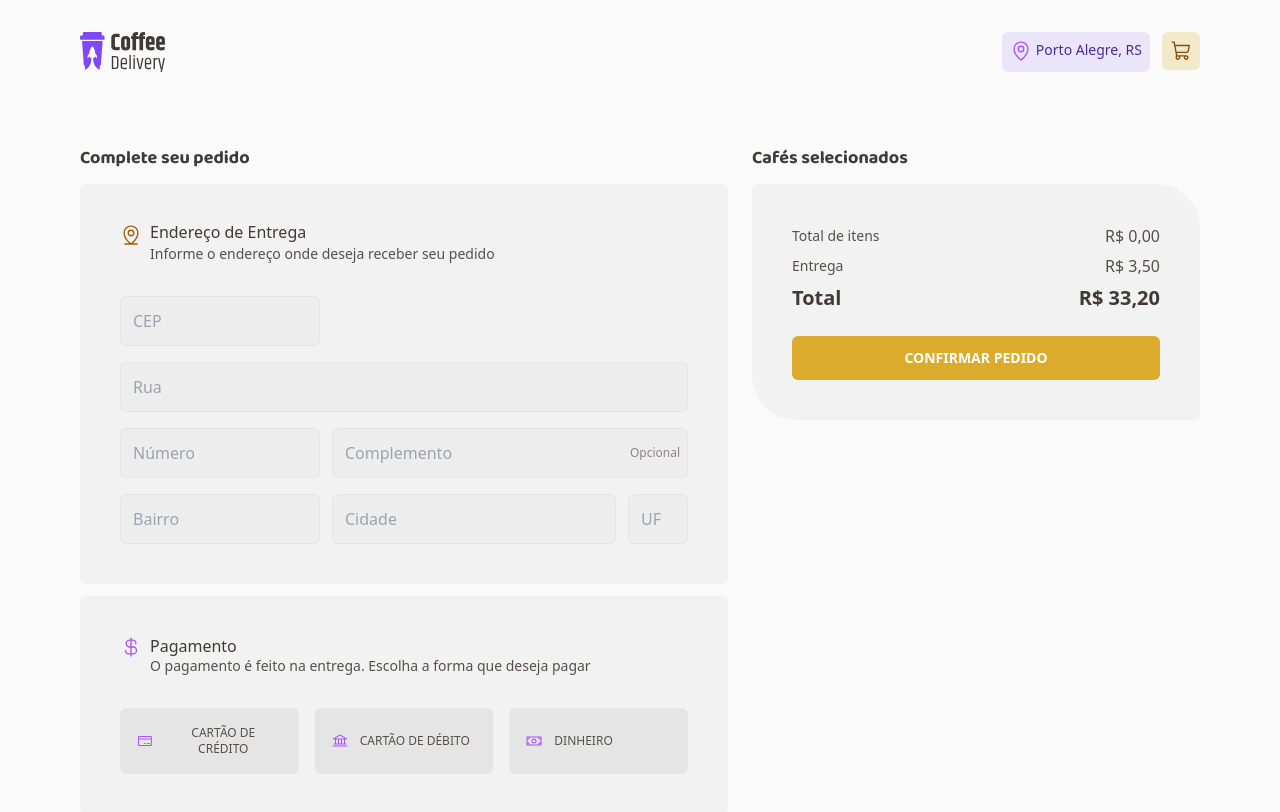
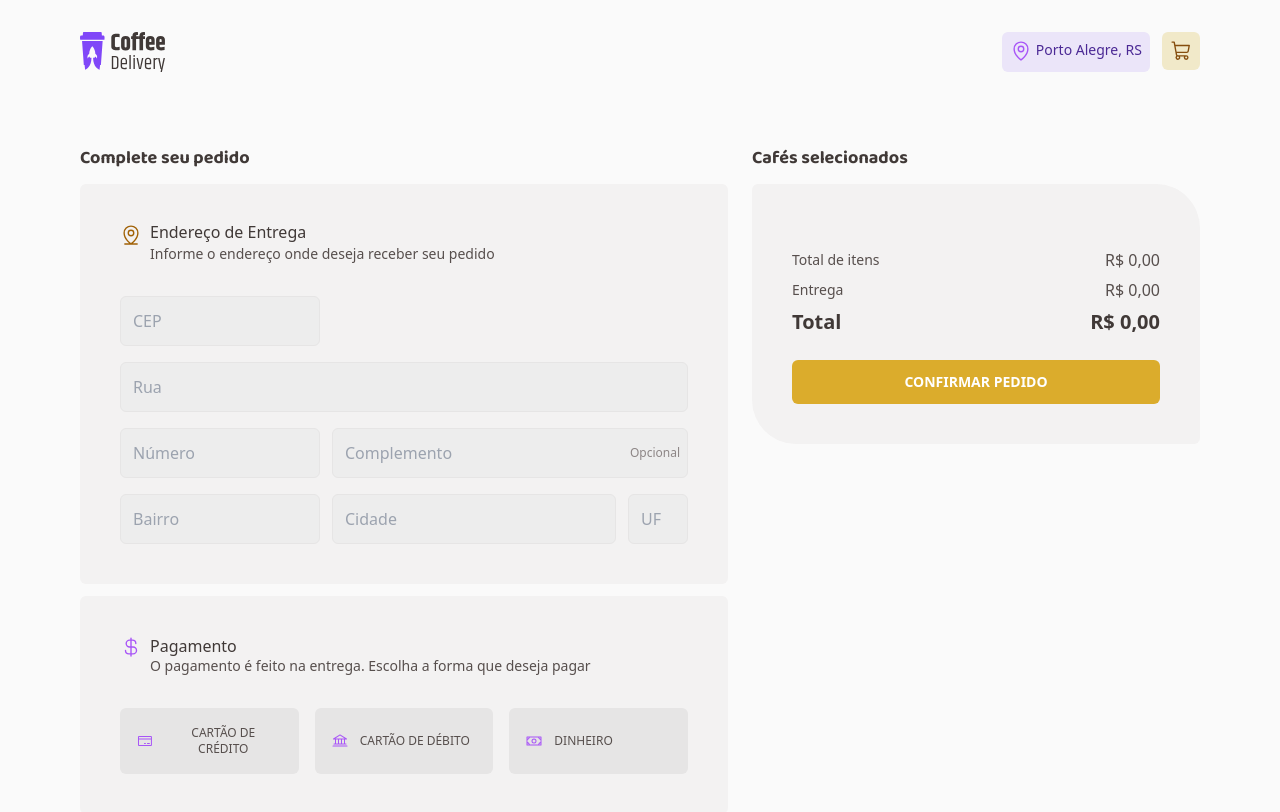
Before and after one commit to navestelar/cofee-delivery, a React (Vite) app: page /checkout in a window 1280 px wide. Shown: the top 812 px of the page. Built offline with nearby package versions, Linux system fonts and the light colour scheme.

Commit message:
Checkout context

```diff
--- a/package.json
+++ b/package.json
@@ -1,5 +1,5 @@
 {
-  "homepage": "https://navestelar.github.io/coffee-delivery/",
+  "homepage": "https://navestelar.github.io/coffee-delivery",
   "name": "coffee-delivery",
   "private": true,
   "version": "0.0.0",
--- /dev/null
+++ b/src/contexts/CheckoutContext.tsx
@@ -0,0 +1,55 @@
+import { createContext, ReactNode, useEffect, useReducer } from 'react'
+
+interface ICheckoutContext {
+  cep: string
+  rua: string
+  numero: number
+  complemento?: string
+  bairro: string
+  cidade: string
+  uf: string
+  pagamento: number
+}
+
+const CheckoutContext = createContext({} as ICheckoutContext)
+
+interface ICheckoutContextProvider {
+  children: ReactNode
+}
+
+export default function CheckoutContext({ children }: ICheckoutContext) {
+  const [checkoutState, dispach] = useReducer(
+    checkoutReducer,
+    {
+      cep: '',
+      rua: '',
+      numero: 0,
+      bairro: '',
+      cidade: '',
+      uf: '',
+      pagamento: 0,
+    },
+    (initialState) => {
+      const storedStateAsJSON = localStorage.getItem(
+        '@ignite-timer:checkout-state-1.0.0',
+      )
+
+      if (storedStateAsJSON) {
+        return JSON.parse(storedStateAsJSON)
+      }
+
+      return initialState
+    },
+  )
+
+  const { cep, rua, numero, complemento, bairro, cidade, uf, pagamento } =
+    checkoutState
+
+  useEffect(() => {
+    const stateJSON = JSON.stringify(checkoutState)
+
+    localStorage.setItem('@ignite-timer:checkout-state-1.0.0', stateJSON)
+  }, [checkoutState])
+
+  function updateForm(campo, valor)
+}
--- a/src/pages/checkout/finishCheckout.tsx
+++ b/src/pages/checkout/finishCheckout.tsx
@@ -7,19 +7,23 @@ import { CoffeesContext } from '../../contexts/CoffeeContext'
 import { coffeesData } from '../../data/coffees-data'
 import { CoffeesType } from '../../interfaces/coffee-interface'
 import { Each } from '../../utils/Each'
+import { MoneyMask } from '../../utils/MoneyMask'
 
 export default function FinishCheckout() {
   const { addCoffee, coffees, removeCoffee } = useContext(CoffeesContext)
 
-  function getTotalCoffeee() {
+  function getTotalCoffee(taxa?: number) {
     let totalQuantity = 0
     Object.values(coffees).forEach((quantity) => {
       totalQuantity += quantity
     })
     const valueTotal = totalQuantity * 9.9
-    const valueTotalFormatted = valueTotal.toFixed(2).replace('.', ',')
-    return valueTotalFormatted
+    const taxacao = taxa ?? 0
+    const valueTotalFixed = valueTotal + taxacao
+    return valueTotalFixed
   }
+
+  const taxaEntrega = Object.keys(coffees).length > 0 ? 3.5 : 0
 
   return (
     <div className="flex w-full max-w-[448px] flex-col gap-3">
@@ -27,6 +31,7 @@ export default function FinishCheckout() {
         Cafés selecionados
       </h3>
       <div className="flex flex-col gap-6 rounded-bl-[44px] rounded-br-[6px] rounded-tl-[6px] rounded-tr-[44px] bg-gray-100 p-10">
+        <div>
           <Each
             of={Object.entries(coffees)}
             render={(coffee: [CoffeesType, number]) => (
@@ -44,18 +49,19 @@ export default function FinishCheckout() {
               </>
             )}
           />
+        </div>
         <div className="flex flex-col gap-[6px]">
           <div className="flex items-center justify-between text-gray-600">
             <span className="text-sm">Total de itens</span>
-            <span className="text-base">R$ {getTotalCoffeee()}</span>
+            <span className="text-base">R$ {MoneyMask(getTotalCoffee())}</span>
           </div>
           <div className="flex items-center justify-between text-gray-600">
             <span className="text-sm">Entrega</span>
-            <span className="text-base">R$ 3,50</span>
+            <span className="text-base">R$ {MoneyMask(taxaEntrega)}</span>
           </div>
           <div className="flex items-center justify-between text-xl font-bold text-gray-700">
             <span>Total</span>
-            <span>R$ 33,20</span>
+            <span>R$ {MoneyMask(getTotalCoffee(taxaEntrega))}</span>
           </div>
         </div>
         <NavLink
--- a/src/store/checkout-cart-data.tsx
+++ b/src/store/checkout-cart-data.tsx
@@ -1,3 +1,6 @@
 import { CoffeesType } from '../interfaces/coffee-interface'
 
-export const coffeeCheckoutCart: CoffeesType[] = ['ExpressoTradicional', 'Latte']
+export const coffeeCheckoutCart: CoffeesType[] = [
+  'ExpressoTradicional',
+  'Latte',
+]
--- /dev/null
+++ b/src/utils/MoneyMask.ts
@@ -0,0 +1,3 @@
+export function MoneyMask(value: number) {
+  return value.toFixed(2).replace('.', ',')
+}
```
Lines whose indentation alone changed are shown as unchanged.
